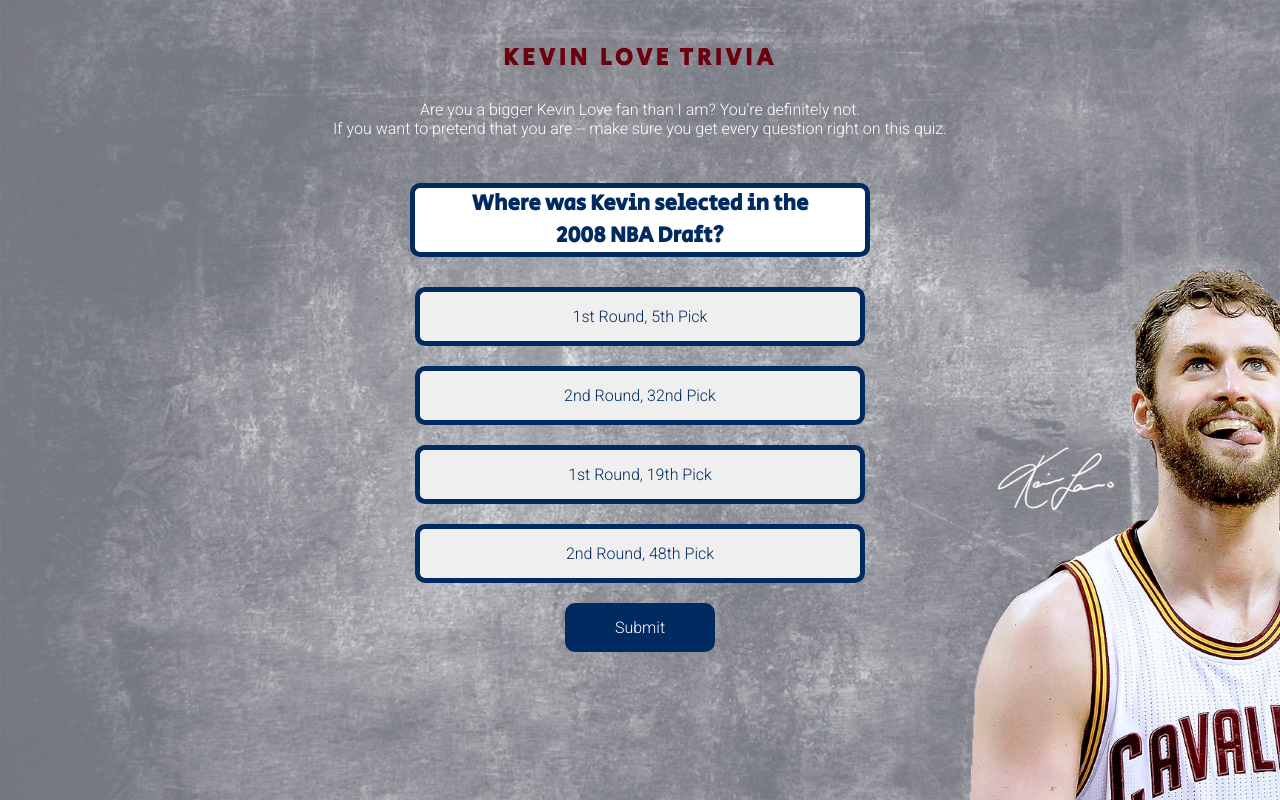
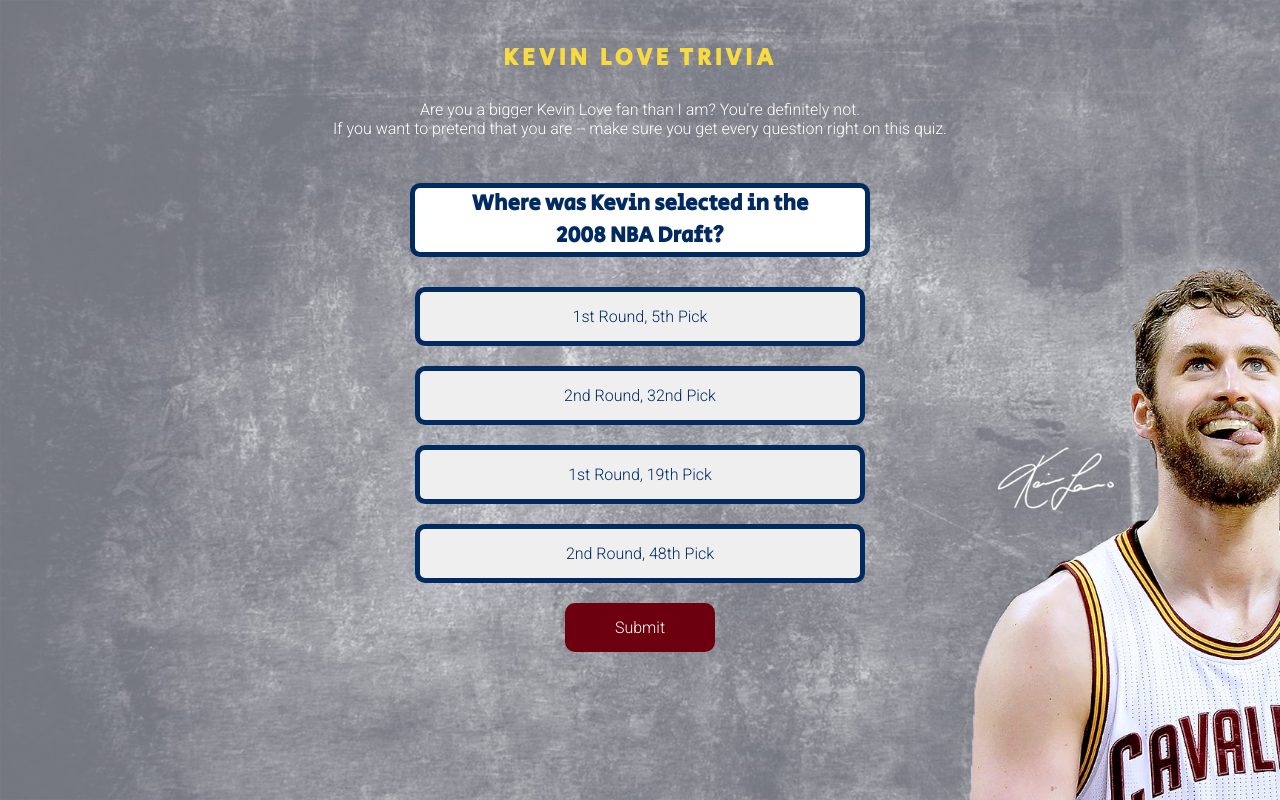
Before and after one commit to perryf/project-1, a plain HTML site: page index.html in a window 1280 px wide. Drawn offline with Linux system fonts and the light colour scheme.

Commit message:
color changes

```diff
--- a/style.css
+++ b/style.css
@@ -3,7 +3,7 @@ h1 {
     font-weight: 600;
     letter-spacing: 4px;
     text-align: center;
-    color: #6D000E;
+    color: #F7DB41;
     padding: 10px 0px;
 }
 
@@ -98,17 +98,13 @@ div {
 .submit {
     width: 150px;
     flex-wrap: wrap;
-    border: 5px solid #012A60;
+    border: 5px solid #6D000E;
     border-radius: 10px;
     text-align: center;
     font-size: 16px;
     font-family: 'Roboto', sans-serif;
     font-weight: 300;
-    background-color: #012A60;
-    text-align: center;
-    font-size: 16px;
-    font-family: 'Roboto', sans-serif;
-    font-weight: 300;
+    background-color: #6D000E;
     color: white;
     padding: 10px;
 }
```
